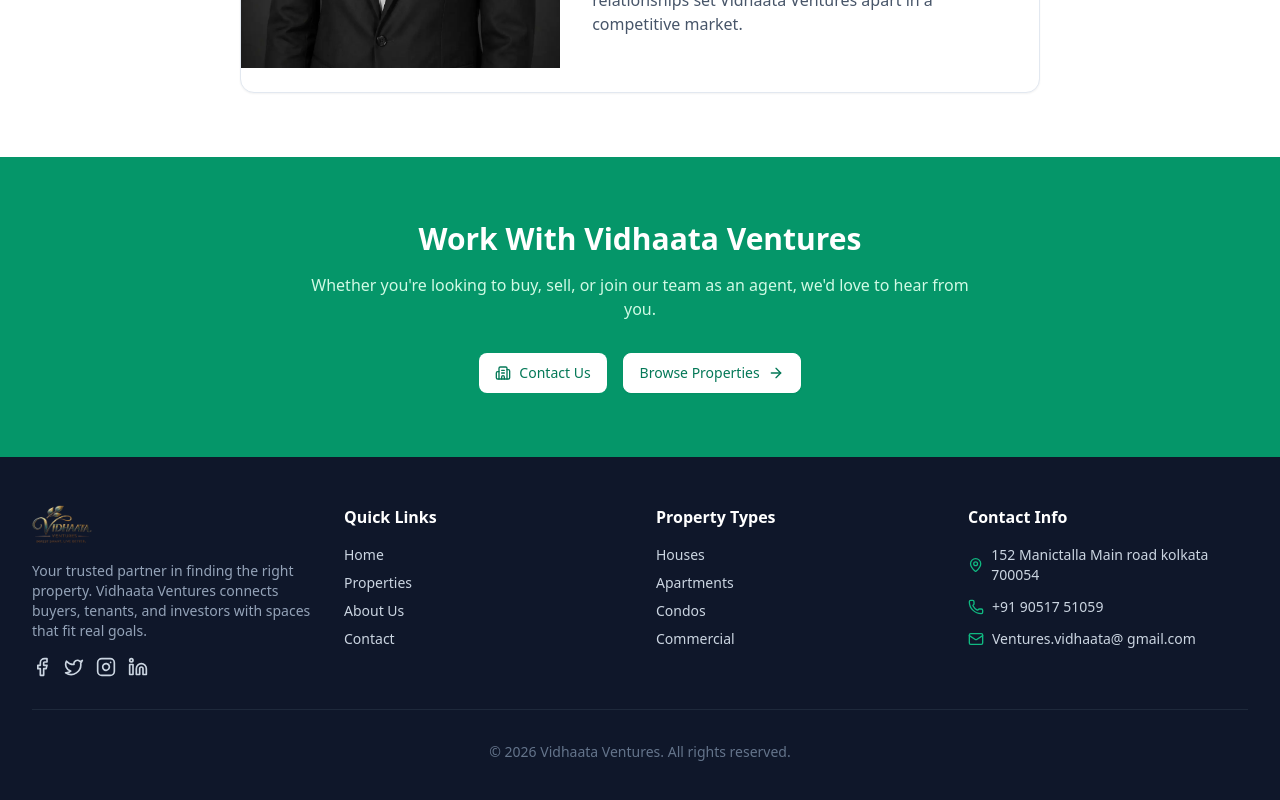
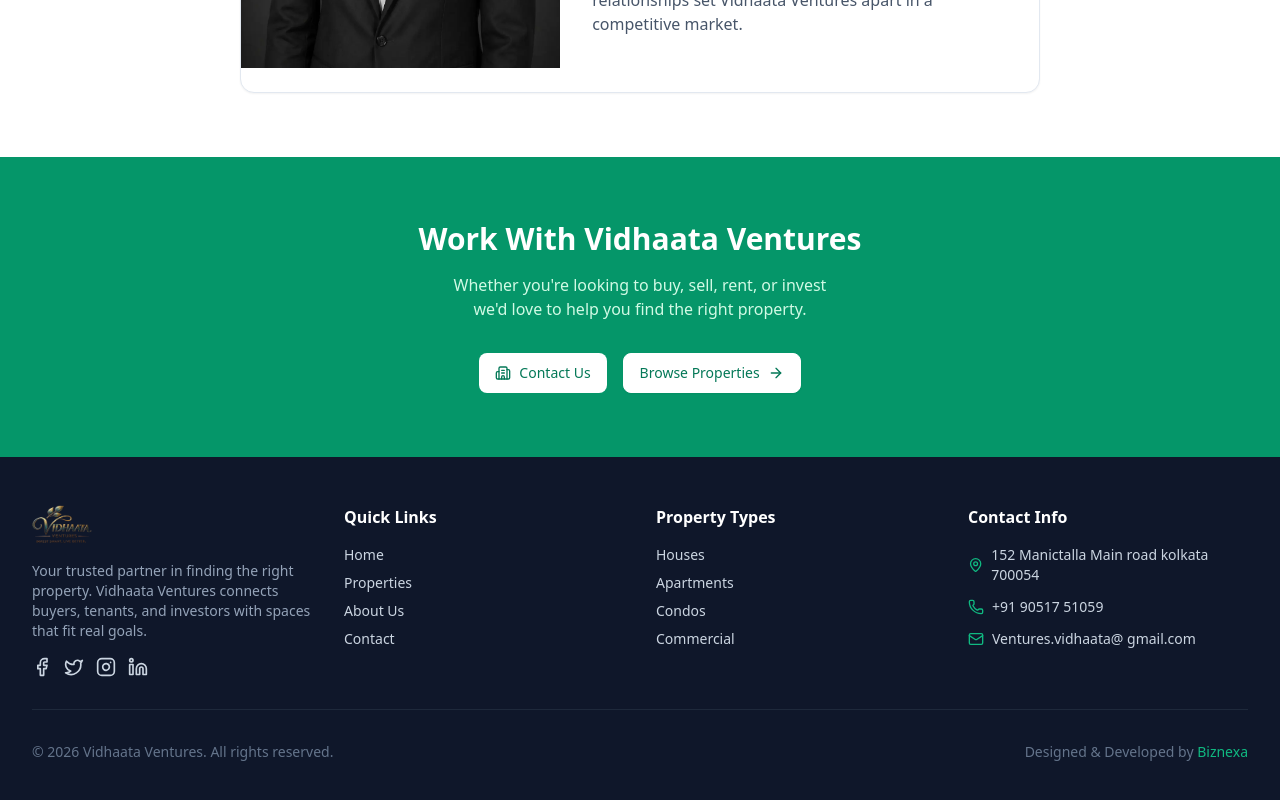
Before and after one commit to sukanta481/vidhaata-ventures-react, a React (Vite) app: page /about in a window 1280 px wide. Shown: the part 2110-2910 px from the top of the page. Built offline with nearby package versions, Linux system fonts and the light colour scheme; no server answers.

Commit message:
added developer name and homepage context update

```diff
--- a/src/layouts/PublicLayout.tsx
+++ b/src/layouts/PublicLayout.tsx
@@ -126,8 +126,11 @@
               </ul>
             </div>
           </div>
-          <div className="border-t border-slate-800 mt-8 pt-8 text-center text-sm text-slate-500">
-            &copy; {new Date().getFullYear()} Vidhaata Ventures. All rights reserved.
+          <div className="border-t border-slate-800 mt-8 pt-8 flex flex-col md:flex-row justify-between items-center text-sm text-slate-500 gap-4">
+            <div>&copy; {new Date().getFullYear()} Vidhaata Ventures. All rights reserved.</div>
+            <div>
+              Designed & Developed by <a href="https://biznexa.tech" target="_blank" rel="noopener noreferrer" className="text-emerald-500 hover:text-emerald-400 font-medium transition-colors">Biznexa</a>
+            </div>
           </div>
         </div>
       </footer>
--- a/src/pages/About.tsx
+++ b/src/pages/About.tsx
@@ -133,7 +133,7 @@
         <div className="max-w-7xl mx-auto px-4 sm:px-6 lg:px-8 text-center">
           <h2 className="text-3xl font-bold text-white mb-4">Work With Vidhaata Ventures</h2>
           <p className="text-emerald-100 max-w-2xl mx-auto mb-8">
-            Whether you're looking to buy, sell, or join our team as an agent, we'd love to hear from you.
+            Whether you're looking to buy, sell, rent, or invest<br />we'd love to help you find the right property.
           </p>
           <div className="flex flex-wrap justify-center gap-4">
             <Link to="/contact">
--- a/src/pages/Home.tsx
+++ b/src/pages/Home.tsx
@@ -62,7 +62,7 @@
               Find Your Perfect <span className="text-emerald-400">Property</span> Today
             </h1>
             <p className="text-lg text-slate-300 mb-8">
-              Discover luxury homes, commercial spaces, and investment properties. Our expert agents are here to guide you every step of the way.
+              Discover luxury homes, commercial spaces, and investment properties. Our expert agents are here to guide you every step of the way— honestly and transparently.
             </p>
             <div className="flex flex-wrap gap-4">
               <Link to="/properties">
@@ -87,10 +87,10 @@
         <div className="max-w-7xl mx-auto px-4 sm:px-6 lg:px-8">
           <div className="grid grid-cols-2 md:grid-cols-4 gap-8">
             {[
-              { label: 'Properties Listed', value: '2,500+', icon: Building2 },
-              { label: 'Happy Clients', value: '1,200+', icon: Users },
-              { label: 'Cities Covered', value: '45+', icon: MapPin },
-              { label: 'Avg. Sale Price', value: formatINRCompact(8500000), icon: TrendingUp },
+              { label: 'Properties Listed', value: '100+', icon: Building2 },
+              { label: 'Happy Clients', value: '300+', icon: Users },
+              { label: 'Areas Covered in Kolkata', value: "25+", icon: MapPin },
+              { label: 'Avg. Sale Price', value: formatINRCompact(7000000), icon: TrendingUp },
             ].map(stat => (
               <div key={stat.label} className="text-center">
                 <stat.icon className="h-8 w-8 text-emerald-600 mx-auto mb-2" />
```
